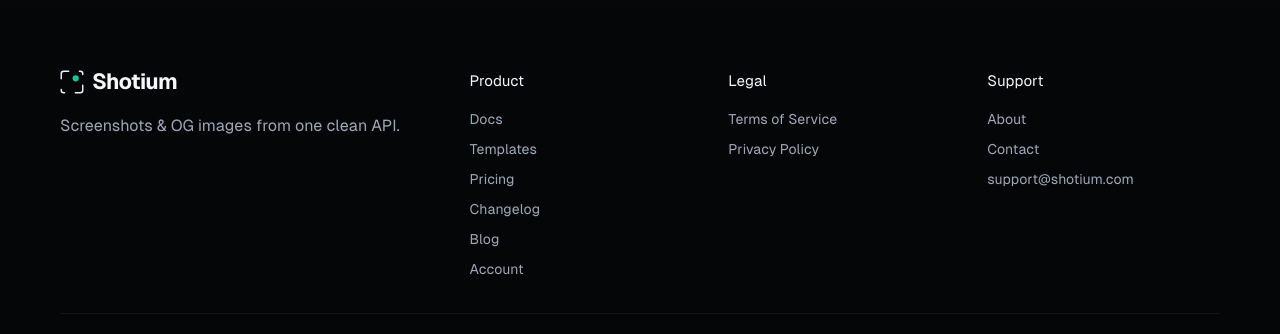
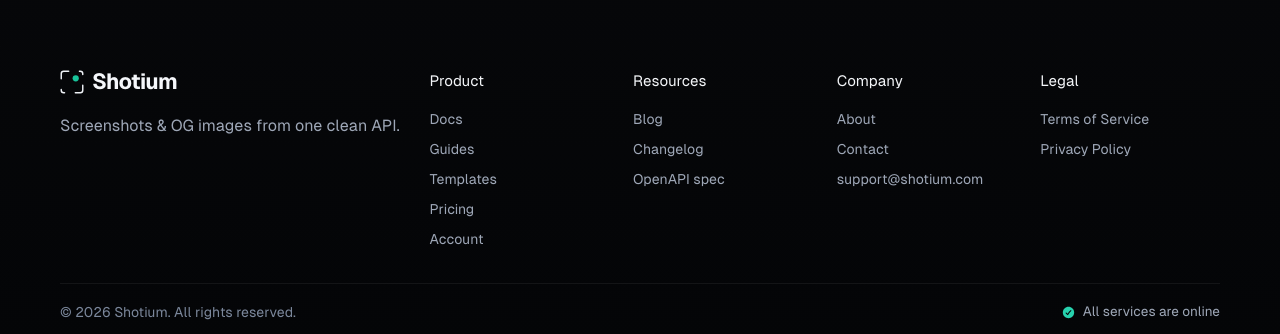
Before and after one commit to shotium/status, a Nuxt app in the folder site/: page / in a window 1280 px wide. Shown: the part 865-1199 px from the top of the page. Built offline with nearby package versions, Linux system fonts and the light colour scheme; no server answers.

Commit message:
fix(ui): sync footer regrouping from the main site
Mirrors the main site's four-group footer (Product / Resources / Company /
Legal), including the Guides link that was missed when the landing-page
hub shipped.

```diff
--- a/site/app/components/SiteFooter.vue
+++ b/site/app/components/SiteFooter.vue
@@ -32,6 +32,10 @@
             class="lp-foot-link"
           >Docs</a>
           <a
+            href="https://shotium.com/screenshot-api"
+            class="lp-foot-link"
+          >Guides</a>
+          <a
             href="https://shotium.com/og-templates"
             class="lp-foot-link"
           >Templates</a>
@@ -40,17 +44,45 @@
             class="lp-foot-link"
           >Pricing</a>
           <a
-            href="https://shotium.com/changelog"
+            href="https://shotium.com/account"
             class="lp-foot-link"
-          >Changelog</a>
+          >Account</a>
+        </nav>
+        <nav
+          class="lp-foot-col"
+          aria-label="Resources"
+        >
+          <span class="lp-foot-head">Resources</span>
           <a
             href="https://shotium.com/blog"
             class="lp-foot-link"
           >Blog</a>
           <a
-            href="https://shotium.com/account"
+            href="https://shotium.com/changelog"
             class="lp-foot-link"
-          >Account</a>
+          >Changelog</a>
+          <a
+            href="https://shotium.com/openapi.json"
+            class="lp-foot-link"
+          >OpenAPI spec</a>
+        </nav>
+        <nav
+          class="lp-foot-col"
+          aria-label="Company"
+        >
+          <span class="lp-foot-head">Company</span>
+          <a
+            href="https://shotium.com/about"
+            class="lp-foot-link"
+          >About</a>
+          <a
+            href="https://shotium.com/contact"
+            class="lp-foot-link"
+          >Contact</a>
+          <a
+            href="mailto:support@shotium.com"
+            class="lp-foot-link"
+          >support@shotium.com</a>
         </nav>
         <nav
           class="lp-foot-col"
@@ -65,24 +97,6 @@
             href="https://shotium.com/privacy"
             class="lp-foot-link"
           >Privacy Policy</a>
-        </nav>
-        <nav
-          class="lp-foot-col"
-          aria-label="Support"
-        >
-          <span class="lp-foot-head">Support</span>
-          <a
-            href="https://shotium.com/about"
-            class="lp-foot-link"
-          >About</a>
-          <a
-            href="https://shotium.com/contact"
-            class="lp-foot-link"
-          >Contact</a>
-          <a
-            href="mailto:support@shotium.com"
-            class="lp-foot-link"
-          >support@shotium.com</a>
         </nav>
       </div>
       <div class="lp-foot-bottom">
@@ -123,7 +137,7 @@
 
 <style scoped>
 .lp-footer { padding: 76px 0 30px; border-top: 1px solid rgba(255, 255, 255, 0.06); position: relative; z-index: 2; margin-top: auto; }
-.lp-foot-grid { display: grid; grid-template-columns: 1.4fr repeat(3, 0.85fr); gap: 26px; }
+.lp-foot-grid { display: grid; grid-template-columns: 1.5fr repeat(4, 0.78fr); gap: 24px; }
 .lp-foot-lock { display: flex; align-items: center; gap: 8px; margin-bottom: 16px; }
 .lp-foot-mark { width: 24px; height: 24px; color: #eef1f6; }
 .lp-foot-word { font-size: 22px; font-weight: 850; letter-spacing: -0.03em; line-height: 24px; color: #f5f7fb; }
@@ -148,7 +162,10 @@
 .lp-foot-status.is-degraded svg { color: var(--status-degraded); }
 .lp-foot-status.is-partial svg, .lp-foot-status.is-major svg { color: var(--status-down); }
 @media (max-width: 1200px) {
-  .lp-foot-grid { grid-template-columns: repeat(3, 1fr); }
+  .lp-foot-grid { grid-template-columns: repeat(4, 1fr); }
   .lp-foot-brand { grid-column: 1 / -1; }
 }
+@media (max-width: 720px) {
+  .lp-foot-grid { grid-template-columns: repeat(2, 1fr); gap: 28px 24px; }
+}
 </style>
```
